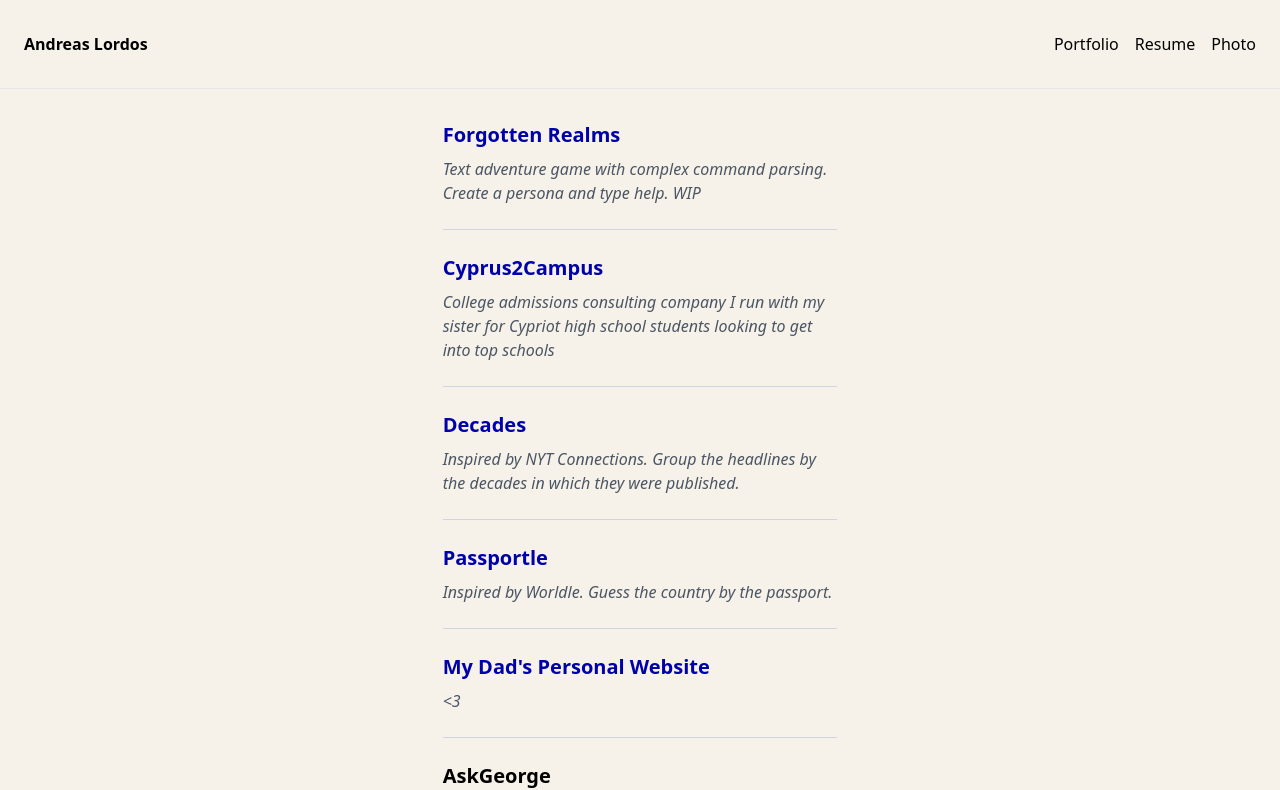
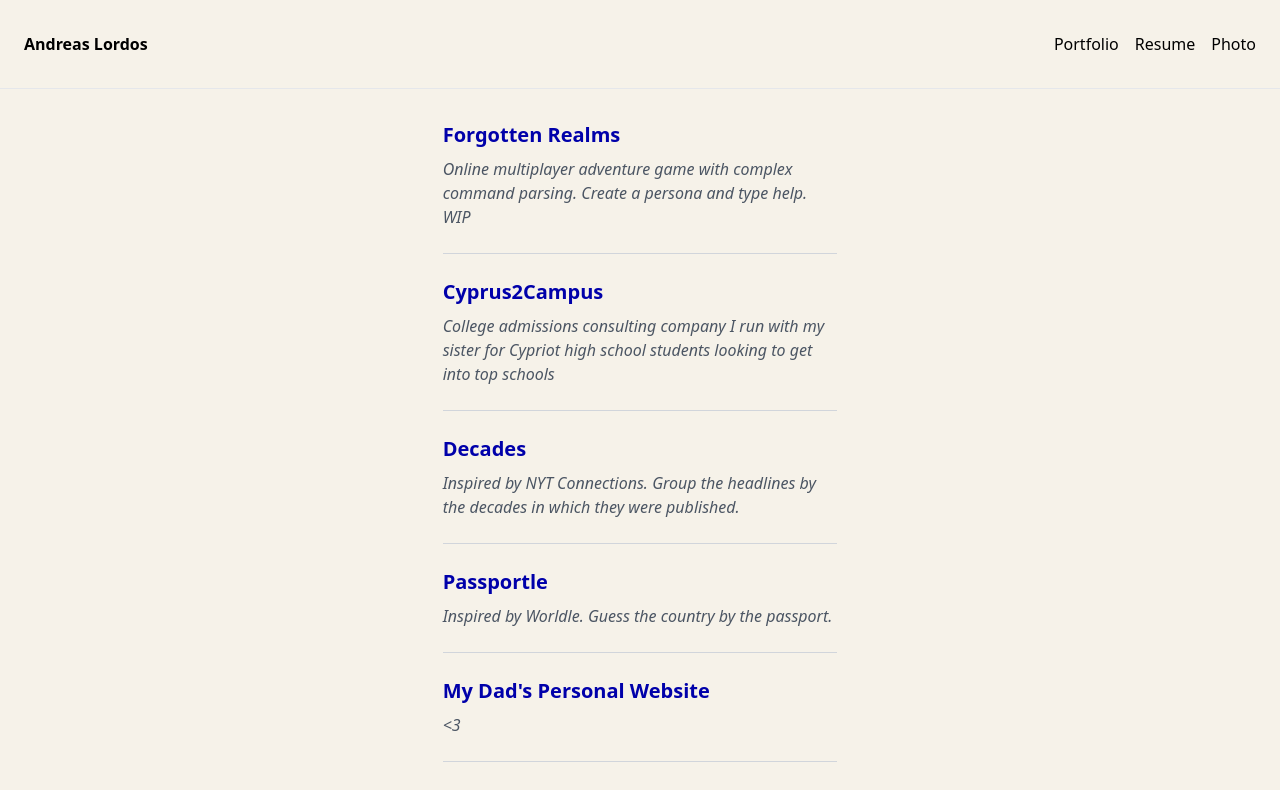
Before and after one commit to andreaslordos/personal-website, a React (Create React App) app: page /portfolio in a window 1280 px wide. Shown: the top 790 px of the page. Built offline with nearby package versions, Linux system fonts and the light colour scheme.

Commit message:
clarified description

```diff
--- a/src/pages/Portfolio.jsx
+++ b/src/pages/Portfolio.jsx
@@ -9,7 +9,7 @@ const Portfolio = () => {
         <PortfolioItem
           title="Forgotten Realms"
           url="https://realms.lordos.tech"
-          description="Text adventure game with complex command parsing. Create a persona and type help. WIP"
+          description="Online multiplayer adventure game with complex command parsing. Create a persona and type help. WIP"
         />
         <hr className="my-6 border-t border-gray-300" />
         <PortfolioItem
```
